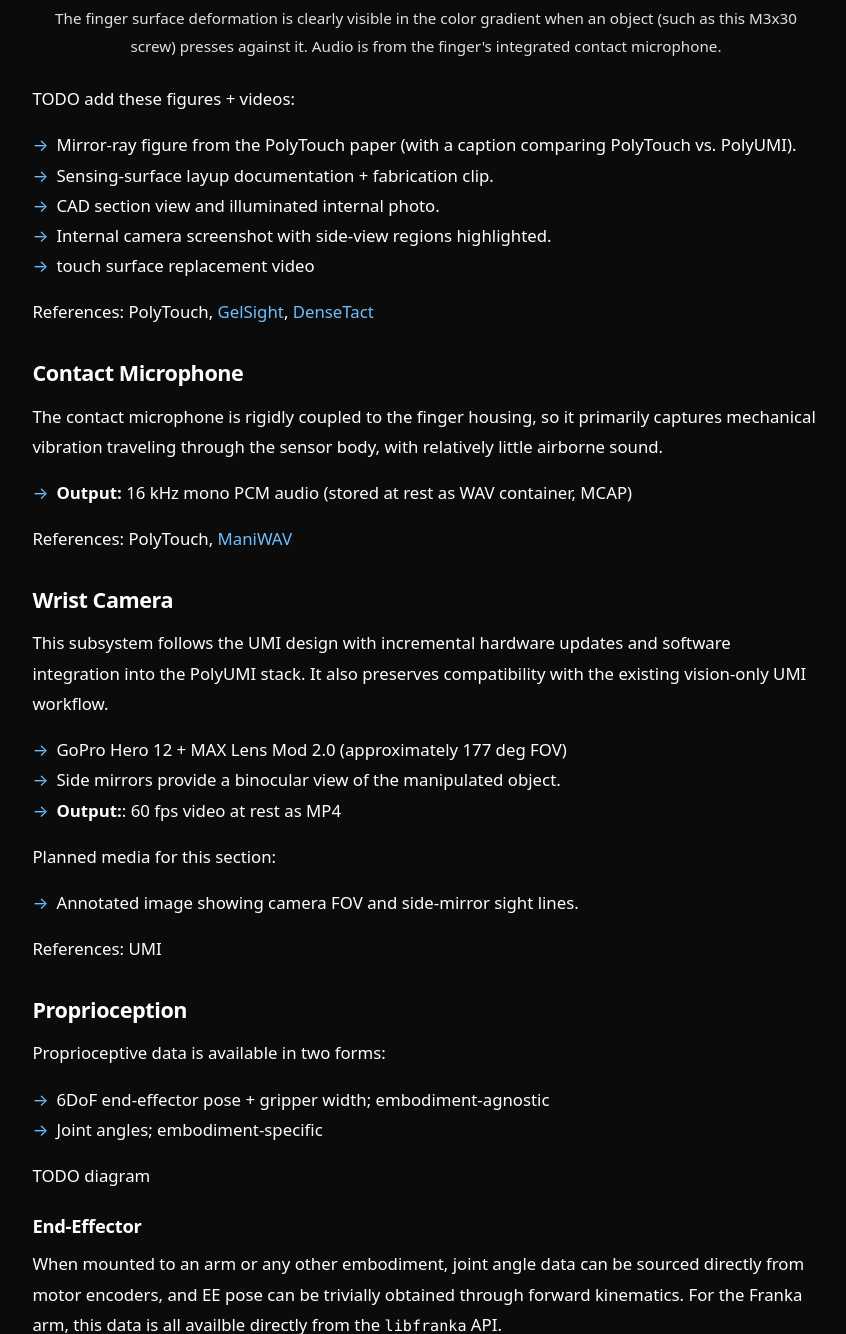
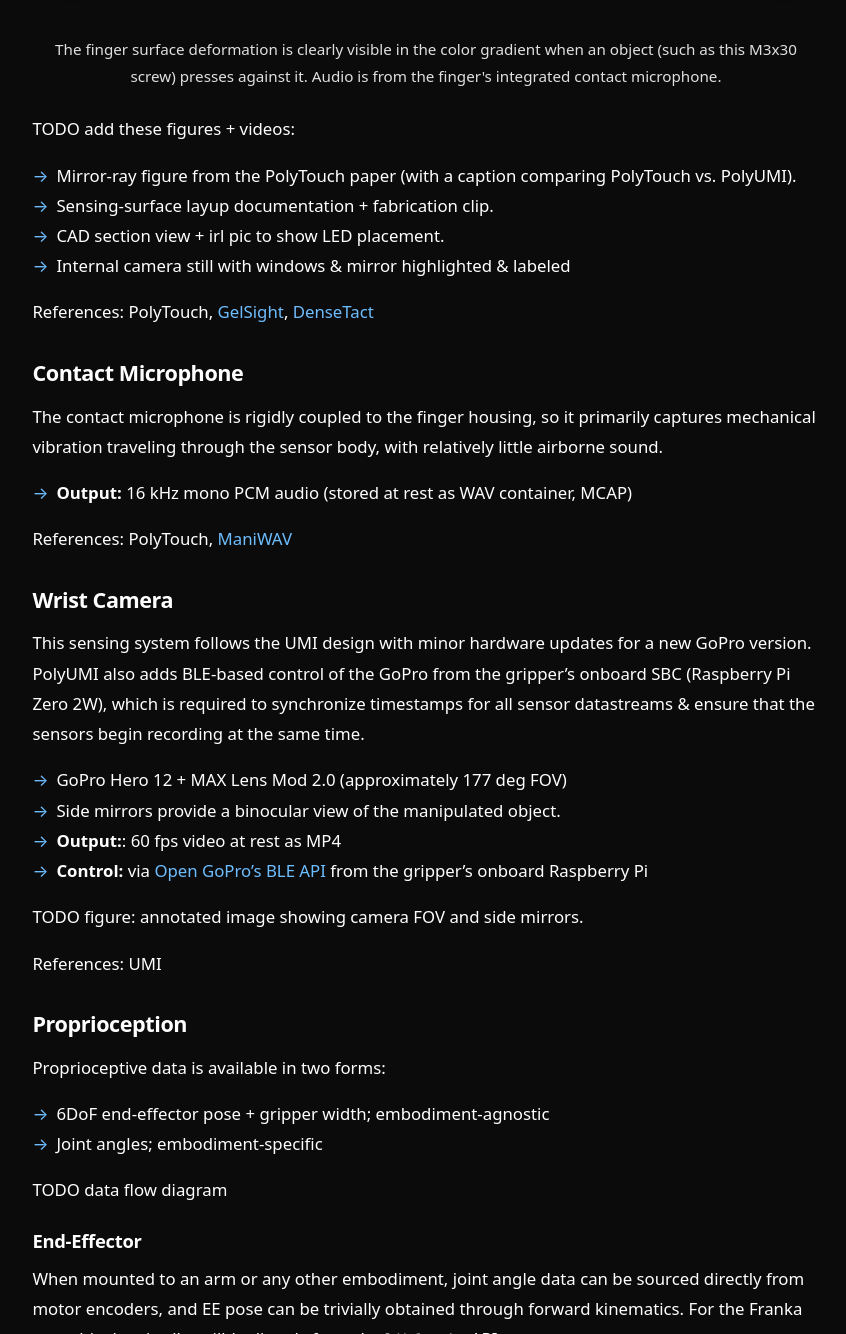
Before and after one commit to cwoodhayes/cwoodhayes.github.io, a Jekyll site: the page built from _projects/PolyUMI.md, in a window 1280 px wide and 1400 px high, scrolled down 7041 px, cut to the strip 66-1400 px from the top of the window. Shown: the whole strip, without its empty margins (214-1060 px from the left). Built offline with Jekyll 4.4.1, drawn with Linux system fonts in a browser that asks for light colours; some of the changed text lies outside the part shown.

Commit message:
final edits for decent-enough-to-release versio

```diff
--- a/_projects/PolyUMI.md
+++ b/_projects/PolyUMI.md
@@ -59,6 +59,8 @@ UMI-style gripper supporting the PolyUMI touch sensing finger (designed & manufa
   <a href="#" class="lightbox-img"><img src="/assets/msr/polyumi/finger_exploded.png" alt="PolyUMI finger exploded view" style="width: 100%; max-width: 80%; height: auto;" /></a>
 </div>
 
+TODO manufacturing compilation video + link to build docs.
+
 
 ### PolyUMI End-Effectors
 #### Franka Hand
@@ -108,9 +110,8 @@ The hardware and software for the PolyUMI finger was designed from the bottom up
 TODO add these figures + videos:
 - Mirror-ray figure from the PolyTouch paper (with a caption comparing PolyTouch vs. PolyUMI).
 - Sensing-surface layup documentation + fabrication clip.
-- CAD section view and illuminated internal photo.
-- Internal camera screenshot with side-view regions highlighted.
-- touch surface replacement video
+- CAD section view + irl pic to show LED placement.
+- Internal camera still with windows & mirror highlighted & labeled
 
 References: PolyTouch, [GelSight](https://www.gelsight.com/), [DenseTact](https://techfinder.stanford.edu/technology/densetact-optical-tactile-sensor)
 
@@ -122,14 +123,14 @@ The contact microphone is rigidly coupled to the finger housing, so it primarily
 References: PolyTouch, [ManiWAV](https://mani-wav.github.io/)
 
 ### Wrist Camera
-This subsystem follows the UMI design with incremental hardware updates and software integration into the PolyUMI stack. It also preserves compatibility with the existing vision-only UMI workflow.
+This sensing system follows the UMI design with minor hardware updates for a new GoPro version. PolyUMI also adds BLE-based control of the GoPro from the gripper's onboard SBC (Raspberry Pi Zero 2W), which is required to synchronize timestamps for all sensor datastreams & ensure that the sensors begin recording at the same time.
 
 - GoPro Hero 12 + MAX Lens Mod 2.0 (approximately 177 deg FOV)
 - Side mirrors provide a binocular view of the manipulated object.
 - **Output:**: 60 fps video at rest as MP4
+- **Control:** via [Open GoPro's BLE API](https://gopro.github.io/OpenGoPro/) from the gripper's onboard Raspberry Pi
 
-Planned media for this section:
-- Annotated image showing camera FOV and side-mirror sight lines.
+TODO figure: annotated image showing camera FOV and side mirrors.
 
 References: UMI
 
@@ -138,7 +139,7 @@ Proprioceptive data is available in two forms:
 - 6DoF end-effector pose + gripper width; embodiment-agnostic
 - Joint angles; embodiment-specific
 
-TODO diagram
+TODO data flow diagram
 
 #### End-Effector
 When mounted to an arm or any other embodiment, joint angle data can be sourced directly from motor encoders, and EE pose can be trivially obtained through forward kinematics.
```
